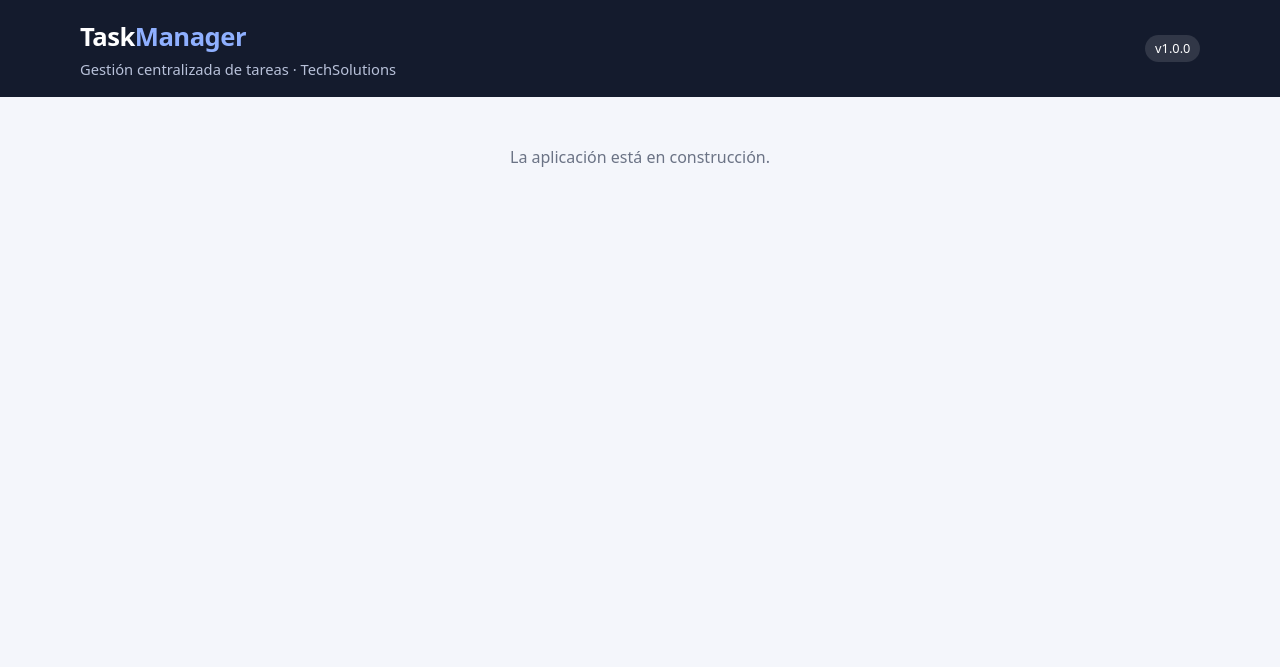
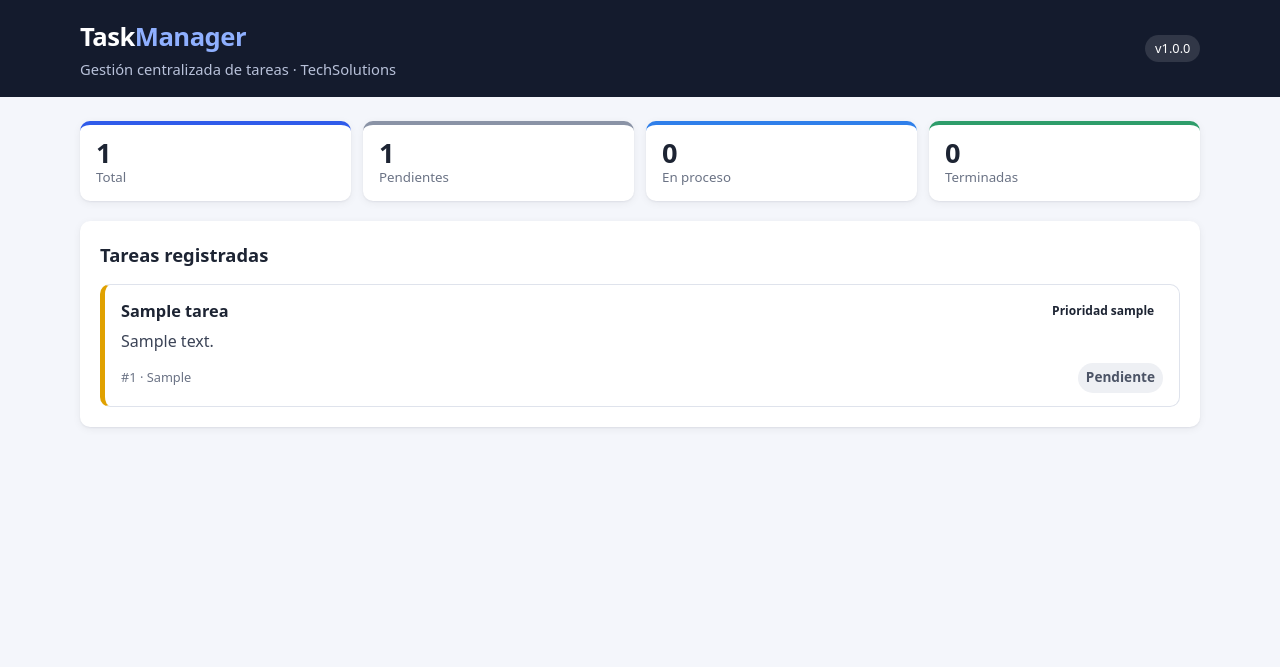
Before and after one commit to MorrisMau04/TaskManager-DevOps, a Flask app: page / in a window 1280 px wide. Shown: the top 667 px of the page. Run offline with Flask 3, Linux system fonts and the light colour scheme; tables that the repository leaves empty hold one stand-in row (values such as "Sample post").

Commit message:
Diseñar la interfaz del listado de tareas

```diff
--- a/static/js/app.js
+++ b/static/js/app.js
@@ -40,7 +40,86 @@ async function peticion(url, opciones = {}) {
 }
 
 // ----------------------------------------------------------------------------
+// RF02: Consultar tareas
+// ----------------------------------------------------------------------------
+async function cargarTareas() {
+  try {
+    estadoApp.tareas = await peticion(API);
+    renderizar();
+  } catch (e) {
+    mostrarMensaje(`No se pudieron cargar las tareas: ${e.message}`, "error");
+  }
+}
+
+function tareasVisibles() {
+  return estadoApp.tareas;
+}
+
+function actualizarContadores() {
+  const contar = (estado) => estadoApp.tareas.filter((t) => t.estado === estado).length;
+  $("#total-todas").textContent = estadoApp.tareas.length;
+  $("#total-pendiente").textContent = contar("Pendiente");
+  $("#total-en-proceso").textContent = contar("En proceso");
+  $("#total-terminada").textContent = contar("Terminada");
+}
+
+function boton(texto, accion, clase = "") {
+  const b = document.createElement("button");
+  b.type = "button";
+  b.className = `boton pequeno ${clase}`.trim();
+  b.dataset.accion = accion;
+  b.textContent = texto;
+  return b;
+}
+
+function crearTarjeta(tarea) {
+  const li = document.createElement("li");
+  li.className = `tarea prioridad-${slug(tarea.prioridad)} estado-${slug(tarea.estado)}`;
+  li.dataset.id = tarea.id;
+  li.innerHTML = `
+    <div class="tarea-cabecera">
+      <h3 class="tarea-nombre"></h3>
+      <span class="badge badge-prioridad"></span>
+    </div>
+    <p class="tarea-descripcion"></p>
+    <div class="tarea-pie">
+      <span class="tarea-meta"></span>
+      <div class="tarea-acciones"></div>
+    </div>`;
+  li.querySelector(".tarea-nombre").textContent = tarea.nombre;
+  const badge = li.querySelector(".badge-prioridad");
+  badge.textContent = `Prioridad ${tarea.prioridad.toLowerCase()}`;
+  badge.classList.add(`p-${slug(tarea.prioridad)}`);
+  const descripcion = li.querySelector(".tarea-descripcion");
+  descripcion.textContent = tarea.descripcion || "Sin descripción";
+  if (!tarea.descripcion) descripcion.classList.add("tenue");
+  li.querySelector(".tarea-meta").textContent = `#${tarea.id} · ${tarea.actualizada_en}`;
+
+  const acciones = li.querySelector(".tarea-acciones");
+  const etiquetaEstado = document.createElement("span");
+  etiquetaEstado.className = `badge badge-estado e-${slug(tarea.estado)}`;
+  etiquetaEstado.textContent = tarea.estado;
+  acciones.append(etiquetaEstado);
+  return li;
+}
+
+function renderizar() {
+  const lista = $("#lista-tareas");
+  const visibles = tareasVisibles();
+  lista.replaceChildren(...visibles.map(crearTarjeta));
+  $("#sin-tareas").hidden = visibles.length > 0;
+  actualizarContadores();
+}
+
+// ----------------------------------------------------------------------------
 // Inicio
 // ----------------------------------------------------------------------------
 document.addEventListener("DOMContentLoaded", () => {
+  const lista = $("#lista-tareas");
+  lista.addEventListener("click", (evento) => {
+    const control = evento.target.closest("button[data-accion]");
+    if (!control) return;
+    const id = Number(control.closest(".tarea").dataset.id);
+  });
+  cargarTareas();
 });
--- a/templates/index.html
+++ b/templates/index.html
@@ -18,7 +18,23 @@
   </header>
 
   <main class="contenedor">
-    <p class="vacio">La aplicación está en construcción.</p>
+    <section class="resumen" aria-label="Resumen de tareas">
+      <div class="contador"><span id="total-todas">0</span><small>Total</small></div>
+      <div class="contador pendiente"><span id="total-pendiente">0</span><small>Pendientes</small></div>
+      <div class="contador en-proceso"><span id="total-en-proceso">0</span><small>En proceso</small></div>
+      <div class="contador terminada"><span id="total-terminada">0</span><small>Terminadas</small></div>
+    </section>
+
+    <div class="diseno">
+
+      <section class="panel" aria-labelledby="titulo-listado">
+        <div class="listado-cabecera">
+          <h2 id="titulo-listado">Tareas registradas</h2>
+        </div>
+        <ul id="lista-tareas" class="lista-tareas" aria-live="polite"></ul>
+        <p id="sin-tareas" class="vacio" hidden>No hay tareas para mostrar.</p>
+      </section>
+    </div>
   </main>
 
   <div id="mensaje" class="mensaje" role="status" aria-live="polite" hidden></div>
```
